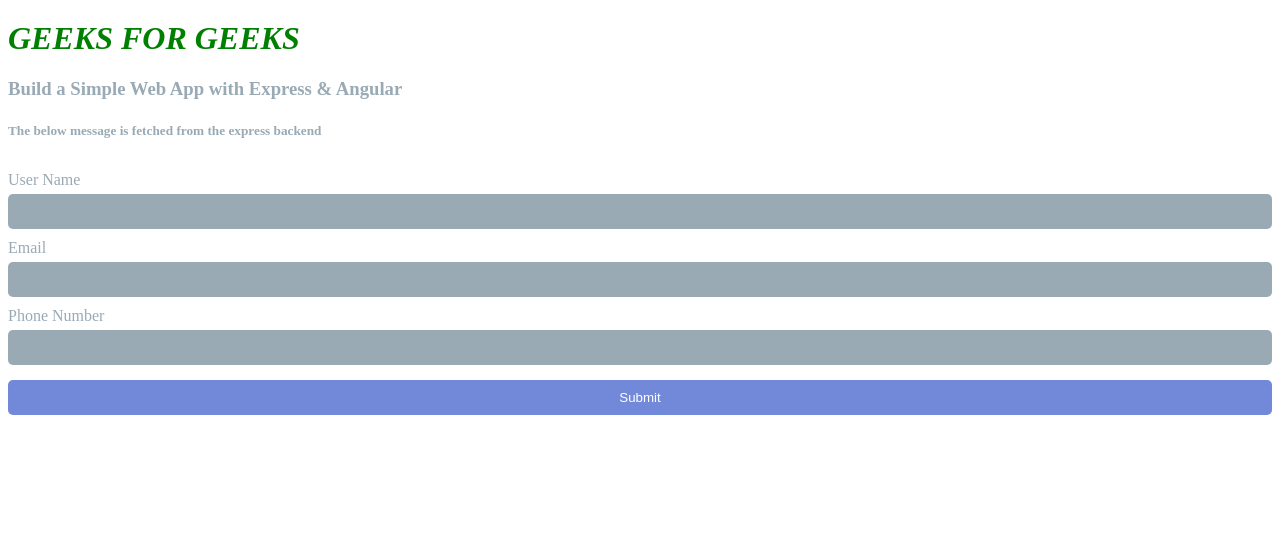
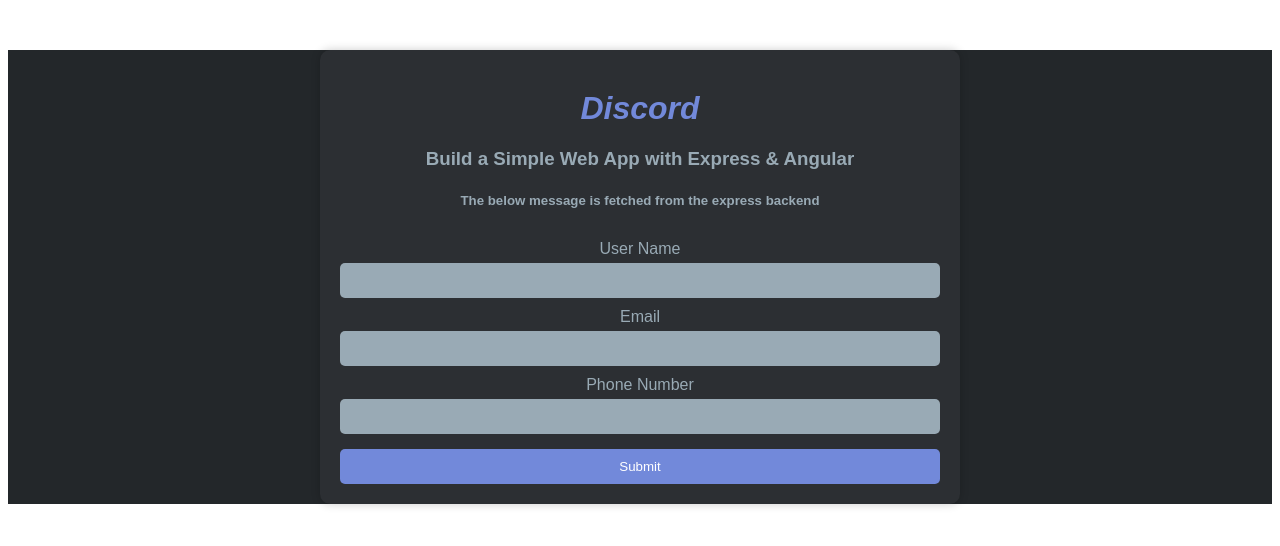
Before and after one commit to MiguelAndr05/Team-Discord, an Angular app in the folder client/: page / in a window 1280 px wide. Shown: the top 546 px of the page. Built offline with nearby package versions, Linux system fonts and the light colour scheme; no server answers.

Commit message:
update landing page

```diff
--- a/client/src/app/app.component.html
+++ b/client/src/app/app.component.html
@@ -1,27 +1,26 @@
-<!--app.component.html-->
-
-<h1 style="color: green;
-           font-style: italic;">
-    GEEKS FOR GEEKS
-</h1>
-<h3>
-    Build a Simple Web App with Express & Angular
-</h3>
-<h5>
-    The below message is fetched from the express backend
-</h5>
-<p *ngIf="message">
-    {{ message.message }}
-</p>
-<form [formGroup]="userForm" (submit)="onSubmit()">
-
-    <label>User Name</label>
-    <input type="text" name="username" id="username" formControlName="username" required/>
-    <label>Email</label>
-    <input type="text" name="email" id="email" formControlName="email" required/>
-    <label>Phone Number</label>
-    <input type="text" name="phonenumber" id="phonenumber" formControlName="phonenumber" required/>
-
-    <input type="submit"/>
-
-</form>
+<!DOCTYPE html>
+<html lang="en">
+<head>
+    <meta charset="UTF-8">
+    <meta name="viewport" content="width=device-width, initial-scale=1.0">
+    <title>Discord Landing Page</title>
+    <link rel="stylesheet" href="app.component.css">
+</head>
+<body>
+    <div class="container">
+        <h1>Discord</h1>
+        <h3>Build a Simple Web App with Express & Angular</h3>
+        <h5>The below message is fetched from the express backend</h5>
+        <p *ngIf="message">{{ message.message }}</p>
+        <form [formGroup]="userForm" (submit)="onSubmit()">
+            <label>User Name</label>
+            <input type="text" name="username" id="username" formControlName="username" required />
+            <label>Email</label>
+            <input type="text" name="email" id="email" formControlName="email" required />
+            <label>Phone Number</label>
+            <input type="text" name="phonenumber" id="phonenumber" formControlName="phonenumber" required />
+            <input type="submit" value="Submit" />
+        </form>
+    </div>
+</body>
+</html>
```
